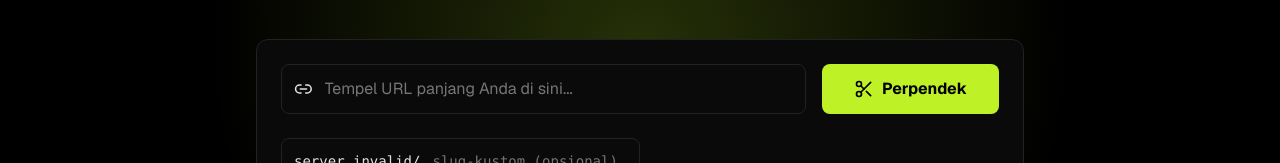
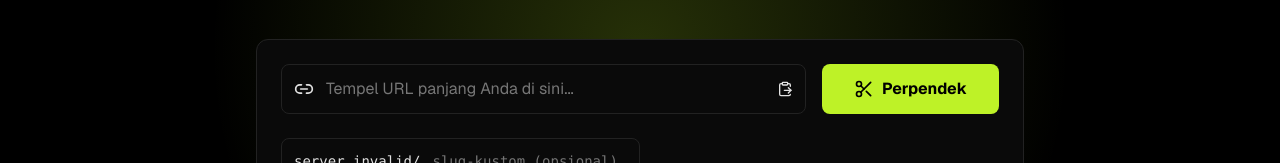
Before and after one commit to ajiarl/Snip, a Next.js app: page / in a window 1280 px wide. Shown: the part 330-493 px from the top of the page. Built offline with nearby package versions, Linux system fonts and the light colour scheme; no server answers; the database is empty.

Commit message:
feat: add clipboard paste button to URL input field

```diff
--- a/components/ShortenForm.tsx
+++ b/components/ShortenForm.tsx
@@ -1,7 +1,7 @@
 "use client";
 
 import { useState } from "react";
-import { Link2, Scissors, Copy, Shield } from "lucide-react";
+import { Link2, Scissors, Copy, Shield, ClipboardPaste } from "lucide-react";
 import { toast } from "sonner";
 import dynamic from "next/dynamic";
 
@@ -91,9 +91,9 @@ export default function ShortenForm() {
         <form onSubmit={handleSubmit} className="flex flex-col gap-6 w-full">
           <div className="flex flex-col md:flex-row gap-4 w-full">
             <div className="flex-grow relative glow-effect rounded-lg transition-all duration-300 border border-[#222222] bg-[#0a0a0a] flex items-center">
-              <Link2 className="text-muted-foreground ml-3 h-5 w-5" />
+              <Link2 className="text-muted-foreground ml-3 h-5 w-5 shrink-0" />
               <input
-                className="w-full bg-transparent border-none text-foreground px-3 py-3 focus:ring-0 placeholder:text-muted-foreground/50 outline-none"
+                className="flex-1 bg-transparent border-none text-foreground px-3 py-3 focus:ring-0 placeholder:text-muted-foreground/50 outline-none min-w-0"
                 placeholder="Tempel URL panjang Anda di sini..."
                 type="url"
                 value={url}
@@ -101,6 +101,21 @@ export default function ShortenForm() {
                 required
                 disabled={loading}
               />
+              <button
+                type="button"
+                onClick={async () => {
+                  try {
+                    const text = await navigator.clipboard.readText();
+                    if (text) setUrl(text);
+                  } catch (err) {
+                    toast.error("Gagal membaca clipboard. Pastikan izin diberikan.");
+                  }
+                }}
+                className="text-muted-foreground hover:text-[#bef227] transition-colors p-2 mr-1 shrink-0"
+                title="Paste dari clipboard"
+              >
+                <ClipboardPaste className="h-4 w-4" />
+              </button>
             </div>
             <button
               type="submit"
```
